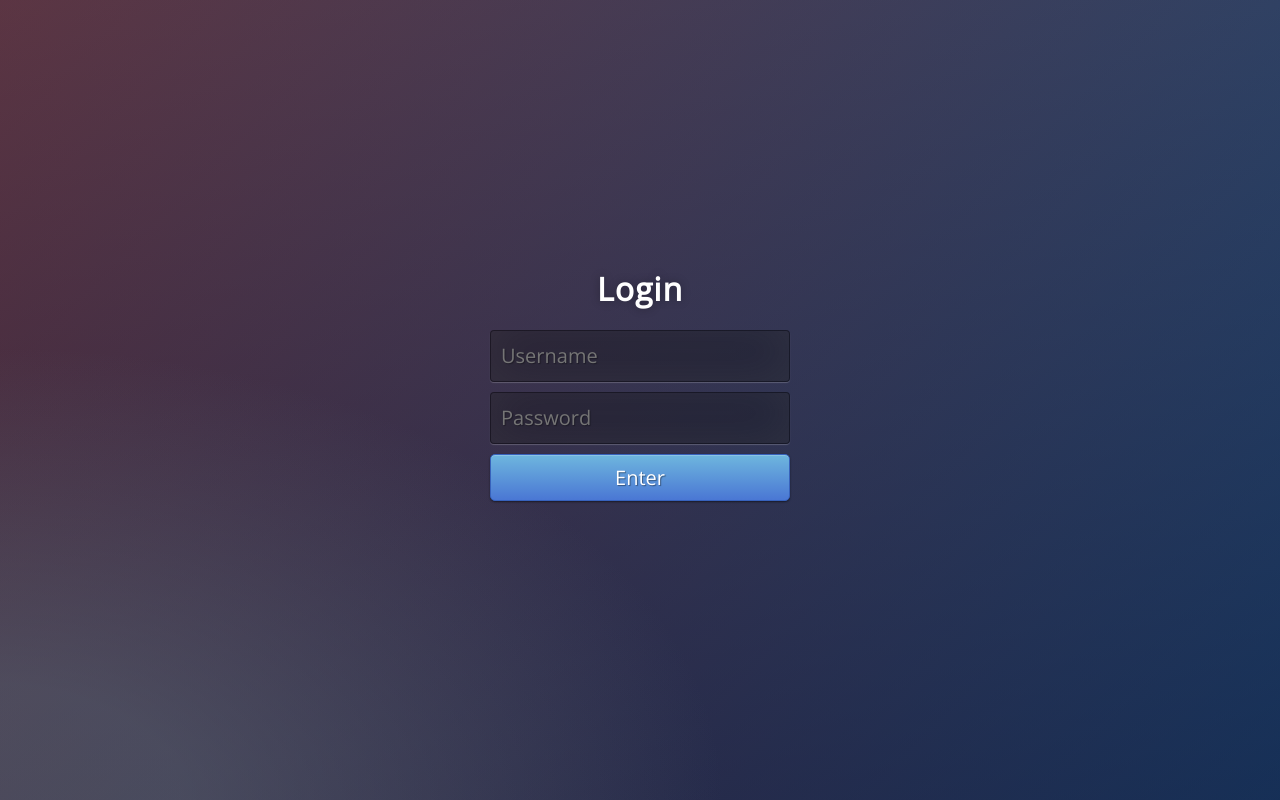
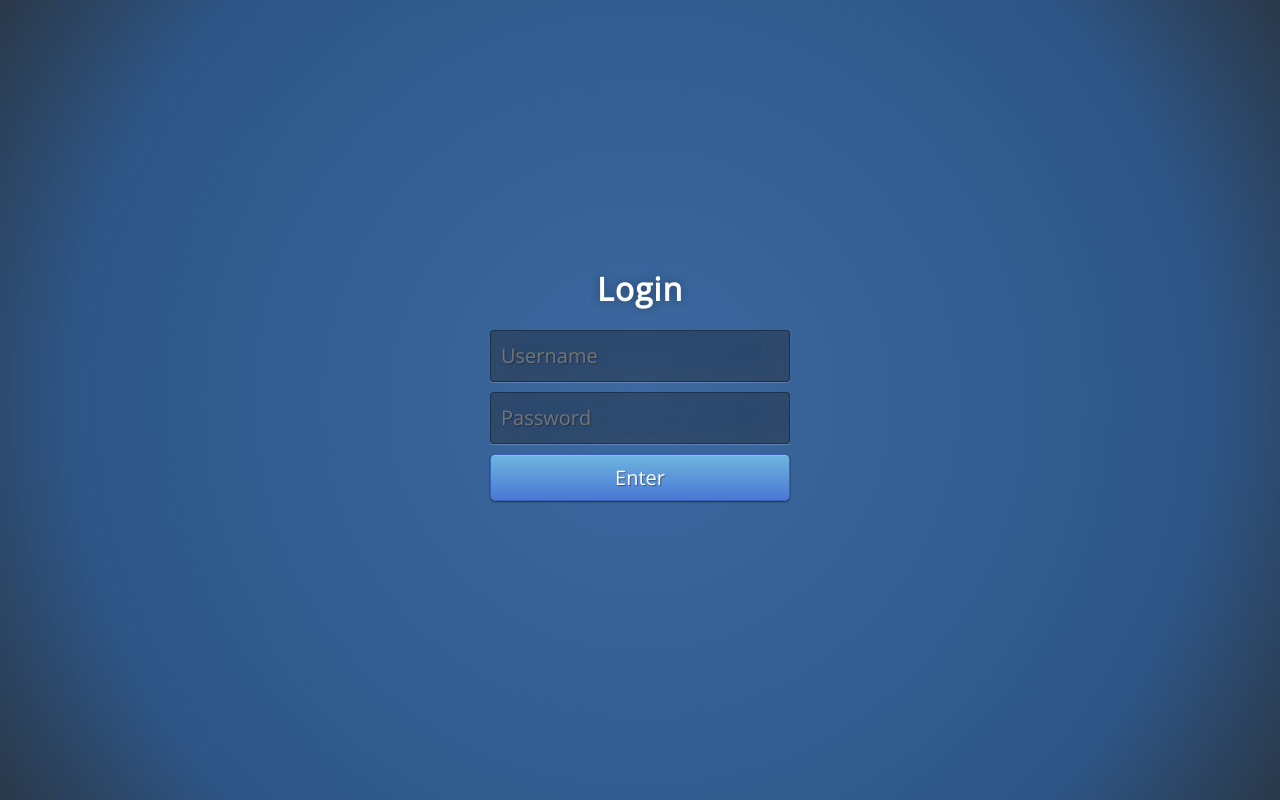
Before and after one commit to rrTio/NCP3106-FINALS-Barangay-Management-System, a PHP site: page / in a window 1280 px wide. Run offline with PHP 8.4, Linux system fonts and the light colour scheme; some libraries are stand-ins or nearby versions.

Commit message:
Updated login background

```diff
--- a/assets/css/index.css
+++ b/assets/css/index.css
@@ -18,13 +18,9 @@ body {
 	width: 100%;
 	height:100%;
 	font-family: 'Open Sans', sans-serif;
-	background: #092756;
-	background: -moz-radial-gradient(0% 100%, ellipse cover, rgba(104,128,138,.4) 10%,rgba(138,114,76,0) 40%),-moz-linear-gradient(top,  rgba(57,173,219,.25) 0%, rgba(42,60,87,.4) 100%), -moz-linear-gradient(-45deg,  #670d10 0%, #092756 100%);
-	background: -webkit-radial-gradient(0% 100%, ellipse cover, rgba(104,128,138,.4) 10%,rgba(138,114,76,0) 40%), -webkit-linear-gradient(top,  rgba(57,173,219,.25) 0%,rgba(42,60,87,.4) 100%), -webkit-linear-gradient(-45deg,  #670d10 0%,#092756 100%);
-	background: -o-radial-gradient(0% 100%, ellipse cover, rgba(104,128,138,.4) 10%,rgba(138,114,76,0) 40%), -o-linear-gradient(top,  rgba(57,173,219,.25) 0%,rgba(42,60,87,.4) 100%), -o-linear-gradient(-45deg,  #670d10 0%,#092756 100%);
-	background: -ms-radial-gradient(0% 100%, ellipse cover, rgba(104,128,138,.4) 10%,rgba(138,114,76,0) 40%), -ms-linear-gradient(top,  rgba(57,173,219,.25) 0%,rgba(42,60,87,.4) 100%), -ms-linear-gradient(-45deg,  #670d10 0%,#092756 100%);
-	background: -webkit-radial-gradient(0% 100%, ellipse cover, rgba(104,128,138,.4) 10%,rgba(138,114,76,0) 40%), linear-gradient(to bottom,  rgba(57,173,219,.25) 0%,rgba(42,60,87,.4) 100%), linear-gradient(135deg,  #670d10 0%,#092756 100%);
-	filter: progid:DXImageTransform.Microsoft.gradient( startColorstr='#3E1D6D', endColorstr='#092756',GradientType=1 );
+	background: rgb(60,105,161);
+	background: radial-gradient(circle, rgba(60,105,161,1) 0%, rgba(46,86,135,1) 75%, rgba(42,56,73,1) 100%);
+
 }
 .login {
 	position: absolute;
--- a/assets/css/registerOfficial.css
+++ b/assets/css/registerOfficial.css
@@ -1,7 +1,6 @@
 .welcome {
 	color: white;
     margin-bottom: 25px;
-
 }
 
 .welcome .content {
--- a/registerOfficial.php
+++ b/registerOfficial.php
@@ -1,5 +1,4 @@
 <?php
-    include_once('./database/database.php');
     session_start();
 ?>
 
```
